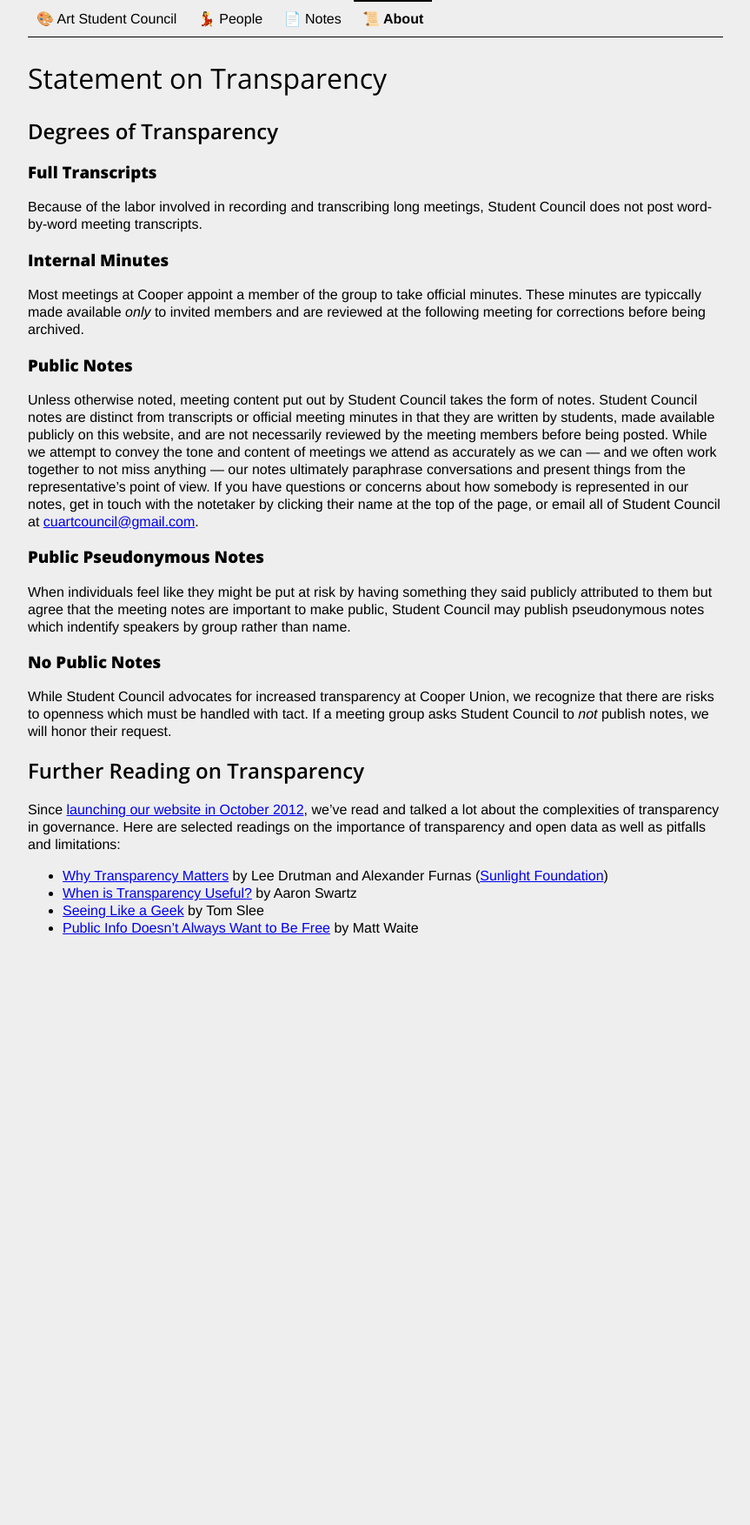
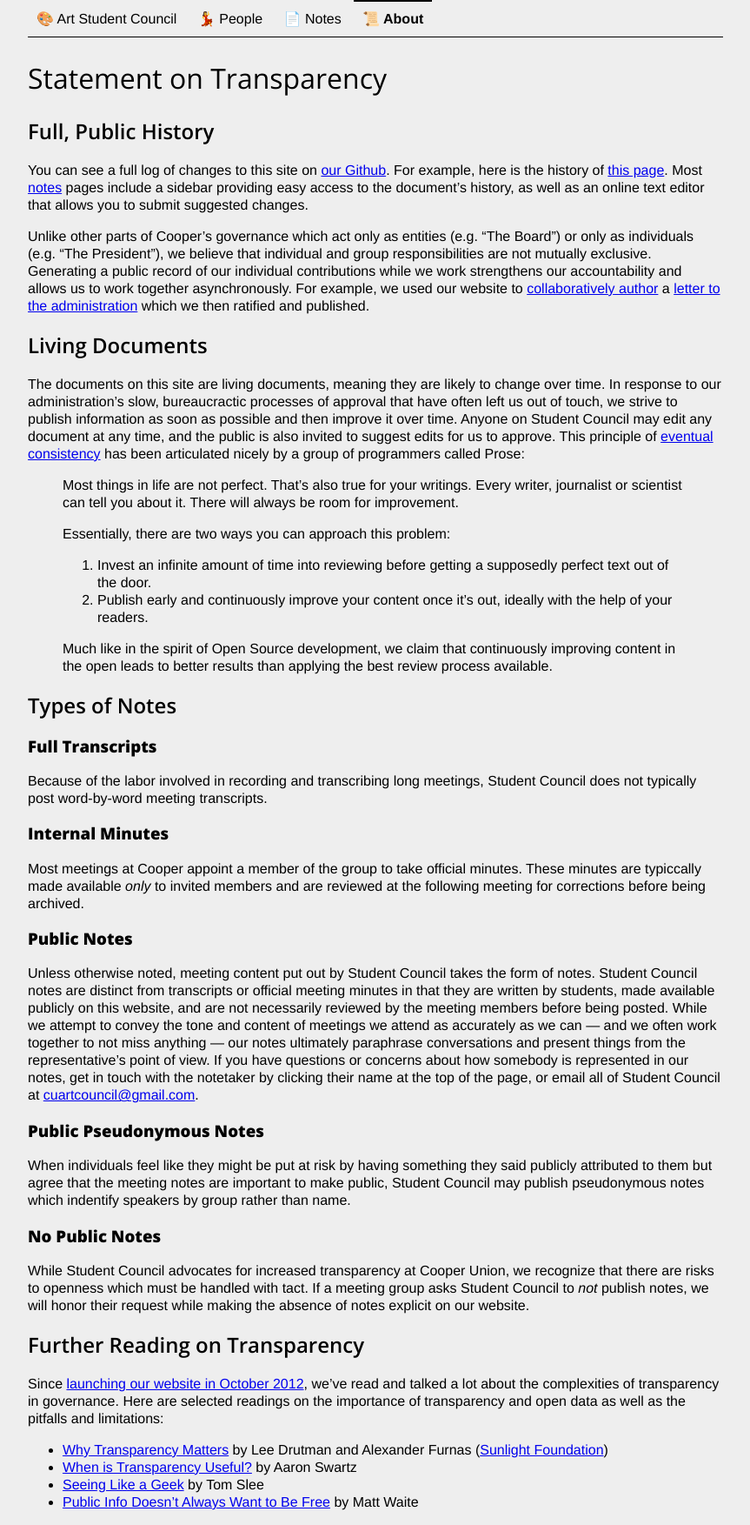
Before and after one commit to CooperASC/cooperasc.github.com, a Jekyll site: the page built from _posts/about/0100-01-01-transparency.md, in a window 1280 px wide. Shown: the whole page at 87% size, without its empty margins (208-1071 px from the left). Built offline with Jekyll 4.4.1, drawn with Linux system fonts in a browser that asks for light colours; before the commit the page ends 1093 px from its top, so only the background shows below that.

Commit message:
adding bit on living documents, some editing

```diff
--- a/_posts/about/0100-01-01-transparency.md
+++ b/_posts/about/0100-01-01-transparency.md
@@ -7,11 +7,30 @@ permalink: /about/transparency/
 filepath: _posts/about/0100-01-01-transparency.md
 ---
 
-## Degrees of Transparency
+## Full, Public History
+
+You can see a full log of changes to this site on [our Github](https://github.com/CooperASC/cooperasc.github.com/commits/master). For example, here is the history of [this page](https://github.com/CooperASC/cooperasc.github.com/commits/master/_posts/about/0100-01-01-transparency.md). Most [notes](/notes) pages include a sidebar providing easy access to the document's history, as well as an online text editor that allows you to submit suggested changes.
+
+Unlike other parts of Cooper's governance which act only as entities (e.g. "The Board") or only as individuals (e.g. "The President"), we believe that individual and group responsibilities are not mutually exclusive. Generating a public record of our individual contributions while we work strengthens our accountability and allows us to work together asynchronously. For example, we used our website to [collaboratively author](https://github.com/CooperASC/cooperasc.github.com/commits/master/_posts/notes/2013-02-13-bharucha-response.md) a [letter to the administration](http://cooperasc.github.com/notes/2013/02/13/bharucha-response/) which we then ratified and published.
+
+## Living Documents
+
+The documents on this site are living documents, meaning they are likely to change over time. In response to our administration's slow, bureaucractic processes of approval that have often left us out of touch, we strive to publish information as soon as possible and then improve it over time. Anyone on Student Council may edit any document at any time, and the public is also invited to suggest edits for us to approve. This principle of [eventual consistency](http://prose.io/help/eventually-consistent.html) has been articulated nicely by a group of programmers called Prose:
+
+> Most things in life are not perfect. That’s also true for your writings. Every writer, journalist or scientist can tell you about it. There will always be room for improvement.
+
+> Essentially, there are two ways you can approach this problem:
+
+> 1. Invest an infinite amount of time into reviewing before getting a supposedly perfect text out of the door.
+> 2. Publish early and continuously improve your content once it’s out, ideally with the help of your readers.
+
+> Much like in the spirit of Open Source development, we claim that continuously improving content in the open leads to better results than applying the best review process available.
+
+## Types of Notes
 
 ### Full Transcripts
 
-Because of the labor involved in recording and transcribing long meetings, Student Council does not post word-by-word meeting transcripts.
+Because of the labor involved in recording and transcribing long meetings, Student Council does not typically post word-by-word meeting transcripts.
 
 ### Internal Minutes
 
@@ -27,11 +46,11 @@ When individuals feel like they might be put at risk by having something they sa
 
 ### No Public Notes
 
-While Student Council advocates for increased transparency at Cooper Union, we recognize that there are risks to openness which must be handled with tact. If a meeting group asks Student Council to _not_ publish notes, we will honor their request.
+While Student Council advocates for increased transparency at Cooper Union, we recognize that there are risks to openness which must be handled with tact. If a meeting group asks Student Council to _not_ publish notes, we will honor their request while making the absence of notes explicit on our website.
 
 ## Further Reading on Transparency
 
-Since [launching our website in October 2012](https://github.com/CooperASC/cooperasc.github.com/commit/fb9ccaff5b4185fb6179b70cb8e5add93e23bb3a), we've read and talked a lot about the complexities of transparency in governance. Here are selected readings on the importance of transparency and open data as well as pitfalls and limitations:
+Since [launching our website in October 2012](https://github.com/CooperASC/cooperasc.github.com/commit/fb9ccaff5b4185fb6179b70cb8e5add93e23bb3a), we've read and talked a lot about the complexities of transparency in governance. Here are selected readings on the importance of transparency and open data as well as the pitfalls and limitations:
 
 - [Why Transparency Matters](http://sunlightfoundation.com/blog/2013/02/12/whytransparencymatters/) by Lee Drutman and Alexander Furnas ([Sunlight Foundation](http://sunlightfoundation.com/about/))
 - [When is Transparency Useful?](http://www.aaronsw.com/weblog/usefultransparency) by Aaron Swartz
```
